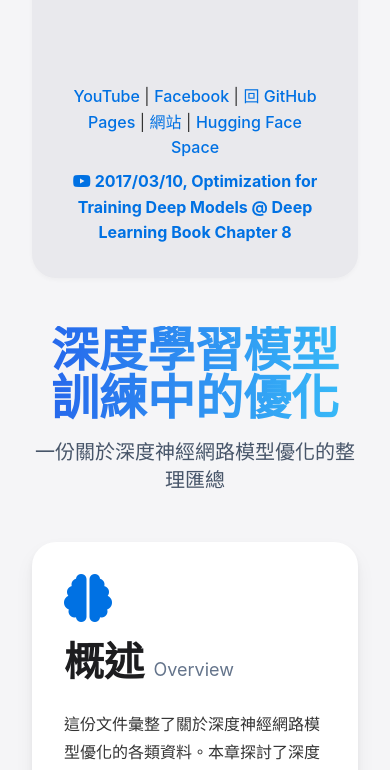
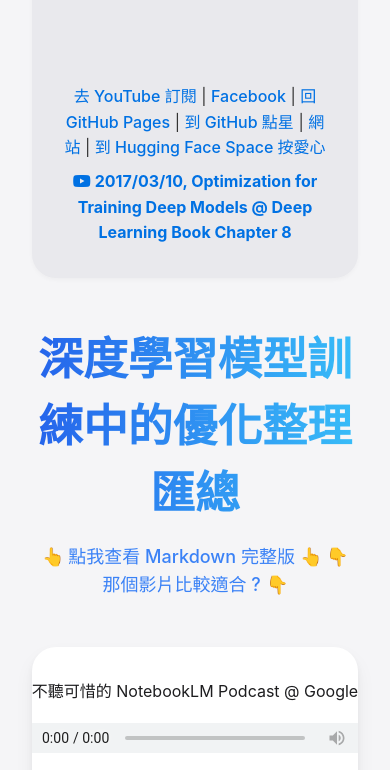
Before and after one commit to Deep-Learning-101/deep-learning-101.github.io, a Jekyll site: the page html/CH8.html, which Jekyll copies as it is, in a window 390 px wide. Shown: the part 642-1412 px from the top of the page. Built offline with Jekyll 4.4.1, drawn with Linux system fonts in a browser that asks for light colours; nearby versions of some CDN libraries; grey boxes are pictures that could not be loaded.

Commit message:
更新 Chapter 8. Optimization for Training Deep Models

```diff
--- a/html/CH8.html
+++ b/html/CH8.html
@@ -21,6 +21,7 @@
             overflow: hidden; /* Ensures content respects border radius */
             display: flex;
             flex-direction: column;
+            margin-bottom: 1.5rem;
         }
         .bento-title {
             font-size: 1.75rem; /* 28px */
@@ -197,13 +198,14 @@
                         <img src="https://cdn.buymeacoffee.com/buttons/v2/default-red.png" alt="Buy Me A Coffee" style="height: 100px !important;width: 180px !important; display:inline-block; border-radius: 10px;">
                     </a>
                 </p>
-            <p align="center">
-            <a href="https://www.youtube.com/@DeepLearning101" target="_blank">YouTube</a> |
-            <a href="https://www.facebook.com/groups/525579498272187/" target="_blank">Facebook</a> |
-            <a href="https://deep-learning-101.github.io/"> 回 GitHub Pages</a> |
-            <a href="http://DeepLearning101.TWMAN.ORG" target="_blank">網站</a> |
-            <a href="https://huggingface.co/DeepLearning101" target="_blank">Hugging Face Space</a>
-            </p>
+                <p align="center">
+                <a href="https://www.youtube.com/@DeepLearning101" target="_blank">去 YouTube 訂閱</a> |
+                <a href="https://www.facebook.com/groups/525579498272187/" target="_blank">Facebook</a> |
+                <a href="https://deep-learning-101.github.io/"> 回 GitHub Pages</a> |
+                <a href="https://github.com/Deep-Learning-101" target="_blank"> 到 GitHub 點星</a> |
+                <a href="https://www.twman.org/DeepLearning101" target="_blank">網站</a> |
+                <a href="https://huggingface.co/DeepLearning101" target="_blank">到 Hugging Face Space 按愛心</a>
+                </p>
                 <p>
                     <a href="https://www.youtube.com/watch?v=DeXH5IMHfcs" target="_blank" rel="noopener noreferrer"><i class="fab fa-youtube mr-1"></i><strong>2017/03/10, Optimization for Training Deep Models @ Deep Learning Book Chapter 8</strong></a><br>
                 </p>
@@ -211,13 +213,40 @@
         </div>
 
         <header class="text-center my-12">
-            <h1 class="text-5xl md:text-7xl font-bold mb-4 bg-clip-text text-transparent bg-gradient-to-r from-blue-600 to-sky-400">
-                深度學習模型訓練中的優化
+            <h1 class="chinese-main-title bg-clip-text text-transparent bg-gradient-to-r from-blue-600 to-sky-400">
+                <a href="https://deep-learning-101.github.io/notebooklm/CH8" target="_TOP">
+                深度學習模型訓練中的優化整理匯總
+                </a>
             </h1>
-            <p class="text-xl text-slate-600">
-                一份關於深度神經網路模型優化的整理匯總
-            </p>
+
+            <!-- 👆 Emoji 版 Markdown 連結 -->
+            <div class="mt-4">
+                <a href="https://deep-learning-101.github.io/notebooklm/CH8" target="_TOP"
+                class="inline-block text-blue-500 hover:text-blue-700 text-lg font-medium"
+                title="點我查看 Markdown 完整版 ">
+                    👆 點我查看 Markdown 完整版 👆
+                    👇 那個影片比較適合 ? 👇
+                </a>
+            </div>
         </header>
+
+        <div class="grid-container">
+            <div class="bento-box col-span-lg-3" style="display: flex; flex-direction: column; align-items: center;">
+                <div style="text-align: center;">
+                    🎵 不聽可惜的 NotebookLM Podcast @ Google 🎵<br>
+                    <audio controls style="width: 400px; height: 30px; margin-top: 20px;"><source src="../notebooklm-mp3/NO19.mp3" type="audio/mpeg"></audio>
+                </div>
+            <!-- 包住兩個影片的 flex 容器 -->
+             <div style="display: flex; justify-content: center; gap: 20px; flex-wrap: wrap; margin-top: 20px;">
+                <!-- 第 1 個影片 -->
+                 <iframe width="400" height="225" src="https://www.youtube.com/embed/DeXH5IMHfcs" frameborder="0" allow="accelerometer; autoplay; clipboard-write; encrypted-media; gyroscope; picture-in-picture" allowfullscreen>
+                </iframe>
+                <!-- 第 2 個影片 -->
+                 <iframe width="400" height="225" src="https://www.youtube.com/embed/oL_ExudIBtU" frameborder="0" allow="accelerometer; autoplay; lipboard-write; encrypted-media; gyroscope; picture-in-picture" allowfullscreen>
+                </iframe>
+            </div>
+        </div>
+    </div>
 
         <div class="grid-container">
             <div class="bento-box col-span-lg-3">
```
Also changed, not shown: GeminiAbstract/PDF8.md (+32 -0 lines), notebooklm/CH8.md (+32 -0 lines).
